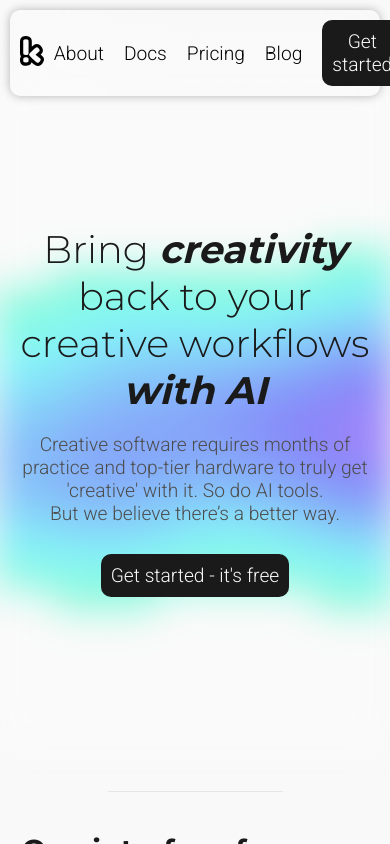
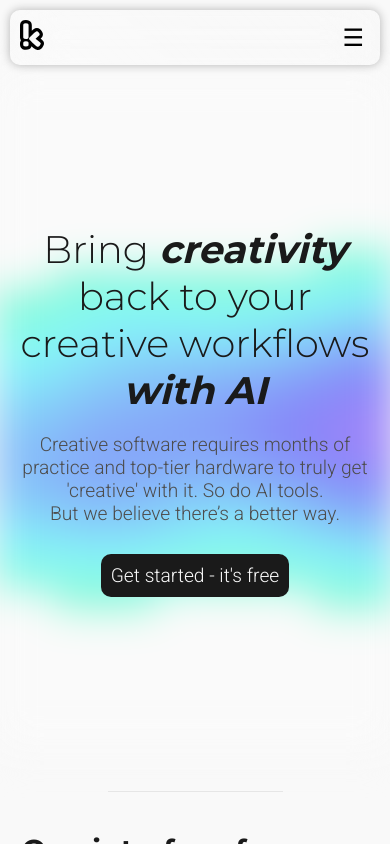
Before and after one commit to StepanKukharskiy/diffusion-workflow, a SvelteKit app: page / in a window 390 px wide. Built offline with nearby package versions, Linux system fonts and the light colour scheme; no server answers.

Commit message:
mobile nav bar fix

```diff
--- a/src/routes/+page.svelte
+++ b/src/routes/+page.svelte
@@ -28,6 +28,7 @@
 	import library from '$lib/images/library2.webp';
 	import fortnite from '$lib/images/fortnite2.webp';
 	import { slide, fade } from 'svelte/transition';
+	import MainPageNavPanel from '$lib/MainPageNavPanel.svelte';
 
 	let textarea: any = $state();
 	let hueRotation = $state(0);
@@ -226,48 +227,7 @@
 </script>
 
 <div class="start-page-container">
-	<div class="nav-container">
-		<nav>
-			<div style="width: 100%; display: flex; align-items: center; justify-content: space-between;">
-				<a href="https://kodiia.com">
-					<img src={kodiia_small} style="border-radius: 0" height="30" alt="logo" />
-				</a>
-				<div style="display: flex; align-items: center;">
-					<button
-						class="tertiaryButton"
-						onclick={() => {
-							window.open('/');
-						}}>About</button
-					>
-					<button
-						class="tertiaryButton"
-						onclick={() => {
-							window.open('/');
-						}}>Docs</button
-					>
-					<button
-						class="tertiaryButton"
-						onclick={() => {
-							window.open('/');
-						}}>Pricing</button
-					>
-					<button
-						class="tertiaryButton"
-						onclick={() => {
-							window.open('/blog', "_self");
-						}}>Blog</button
-					>
-					<button
-						class="primaryButton"
-						style="margin-left: 10px;"
-						onclick={() => {
-							window.open('/threads', '_self');
-						}}>Get started</button
-					>
-				</div>
-			</div>
-		</nav>
-	</div>
+	<MainPageNavPanel />
 
 	<div class="start-page-wrapper">
 		<div class="hero">
@@ -280,6 +240,7 @@
 				<h1 class="primaryHeading" style="font-weight: 300; max-width: 600px;">
 					Bring <span style="font-weight: 700;"><i>creativity</i></span> back to your creative
 					workflows <span style="font-weight: 700;"><i>with AI</i></span>
+					<!-- Workspace for your ideas. Ideate faster. Communicate better. -->
 				</h1>
 				<p style="max-width: 500px;">
 					Creative software requires months of practice and top-tier hardware to truly get
```
